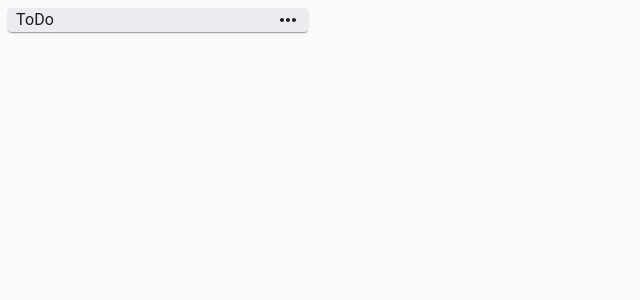
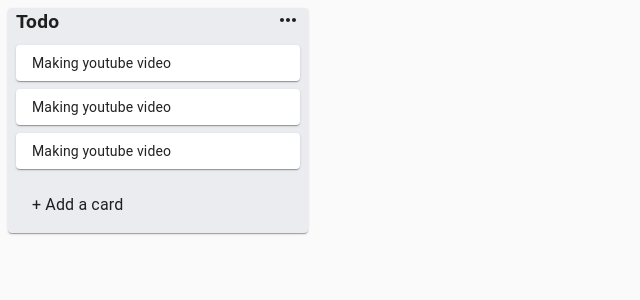
Before and after one commit to sergey-smirnov44/copyTrello, a React (Create React App) app: page / in a window 1280 px wide. Shown: the top 300 px of the page, without its empty margins (0-640 px from the left). Built offline with nearby package versions, Linux system fonts and the light colour scheme.

Commit message:
finish InputCard

```diff
--- /dev/null
+++ b/src/components/Input/InputCard.js
@@ -0,0 +1,54 @@
+import { Button, IconButton, Paper } from "@material-ui/core";
+import React from "react";
+import { InputBase } from "@material-ui/core";
+import ClearIcon from "@material-ui/icons/Clear";
+import { fade, makeStyles } from "@material-ui/core/styles";
+
+const useStyle = makeStyles((theme) => ({
+  card: {
+    margin: theme.spacing(0, 1, 1, 1),
+    paddingBottom: theme.spacing(4),
+  },
+  input: {
+    margin: theme.spacing(1),
+  },
+  btnConfirm: {
+    background: "#5AAc44",
+    color: "#fff",
+    "&:hover": {
+      background: fade("#5AAc44", 0.75),
+    },
+  },
+  confirm: {
+    margin: theme.spacing(0, 1, 1, 1),
+  },
+}));
+
+export default function InputCard({ setOpen }) {
+  const classes = useStyle();
+  return (
+    <div>
+      <div>
+        <Paper className={classes.card}>
+          <InputBase
+            onBlur={() => setOpen(false)}
+            multiline
+            fullWidth
+            inputProps={{
+              className: classes.input,
+            }}
+            placeholder="Enter a title of this card"
+          />
+        </Paper>
+      </div>
+      <div className={classes.confirm}>
+        <Button className={classes.btnConfirm} onClick={() => setOpen(false)}>
+          Add a Card
+        </Button>
+        <IconButton onClick={() => setOpen(false)}>
+          <ClearIcon />
+        </IconButton>
+      </div>
+    </div>
+  );
+}
--- /dev/null
+++ b/src/components/Input/InputContainer.js
@@ -0,0 +1,36 @@
+import React, { useState } from "react";
+import { Collapse, Paper, Typography } from "@material-ui/core";
+import { fade, makeStyles } from "@material-ui/core/styles";
+import InputCard from "./InputCard";
+
+const useStyle = makeStyles((theme) => ({
+  root: {
+    marginTop: theme.spacing(2),
+  },
+  addCard: {
+    padding: theme.spacing(1, 1, 1, 2),
+    margin: theme.spacing(0, 1, 1, 1),
+    background: "#EBECF0",
+    border: 0,
+    "&:hover": {
+      backgroundColor: fade("#000", 0.25),
+    },
+  },
+}));
+
+export default function InputContainer() {
+  const classes = useStyle();
+  const [open, setOpen] = useState(false);
+  return (
+    <div className={classes.root}>
+      <Collapse in={open}>
+        <InputCard setOpen={setOpen}/>
+      </Collapse>
+      <Collapse in={!open}>
+        <Paper className={classes.addCard} elevation={0} onClick={ ()=> setOpen(!open)}>
+          <Typography>+ Add a card</Typography>
+        </Paper>
+      </Collapse>
+    </div>
+  );
+}
--- /dev/null
+++ b/src/components/List/Card.js
@@ -0,0 +1,19 @@
+import { Paper } from "@material-ui/core";
+import React from "react";
+import { makeStyles } from "@material-ui/core/styles";
+
+const useStyle = makeStyles((theme) => ({
+  card: {
+    padding: theme.spacing(1, 1, 1, 2),
+    margin: theme.spacing(1)
+  }
+}));
+
+export default function Card() {
+  const classes = useStyle();
+  return (
+    <div>
+      <Paper className={classes.card}>Making youtube video</Paper>
+    </div>
+  );
+}
--- a/src/components/List/List.js
+++ b/src/components/List/List.js
@@ -2,7 +2,8 @@
 import { Paper, CssBaseline } from "@material-ui/core";
 import { makeStyles } from "@material-ui/core/styles";
 import Title from "./Title";
-
+import Card from "./Card";
+import InputContainer from "../Input/InputContainer";
 const useStyle = makeStyles((theme) => ({
   root: {
     width: "300px",
@@ -18,6 +19,10 @@
       <Paper className={classes.root}>
         <CssBaseline />
         <Title />
+        <Card />
+        <Card />
+        <Card />
+        <InputContainer />
       </Paper>
     </div>
   );
--- a/src/components/List/Title.js
+++ b/src/components/List/Title.js
@@ -10,8 +10,12 @@
   },
   editableTitle: {
     flexGrow: 1,
+    fontSize: "1.2rem",
+    fontWeight: "bold",
   },
   input: {
+    fontSize: "1.2rem",
+    fontWeight: "bold",
     margin: theme.spacing(1),
     "&:focus": {
       background: "#dddbbb",
@@ -41,7 +45,7 @@
             onClick={() => setOpen(!open)}
             className={classes.editableTitle}
           >
-            ToDo
+            Todo
           </Typography>
           <MoreHorizIcon />
         </div>
```
